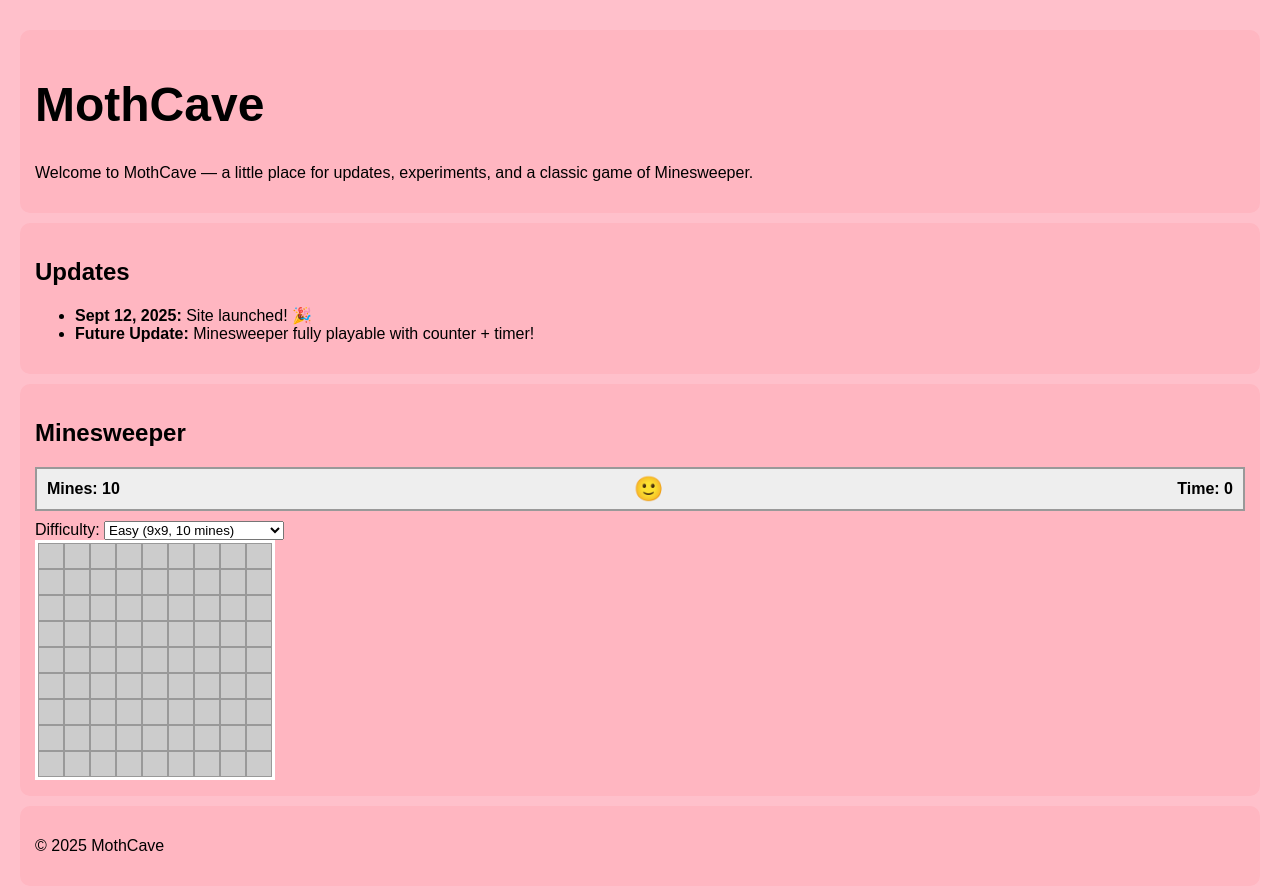
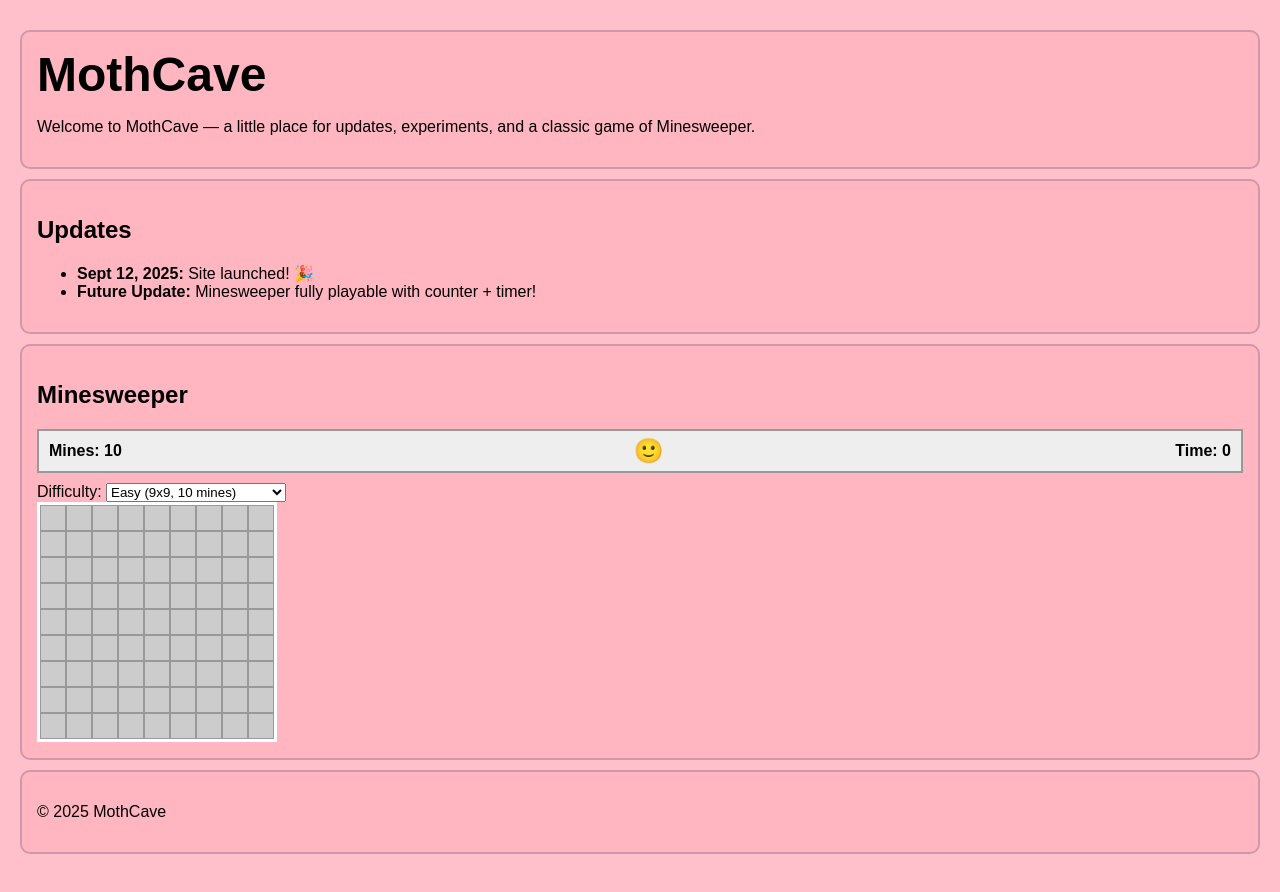
Before and after one commit to Mothi09/MothCave, a plain HTML site: page index.html in a window 1280 px wide. Drawn offline with Linux system fonts and the light colour scheme.

Commit message:
Update styles.css

```diff
--- a/styles.css
+++ b/styles.css
@@ -1,4 +1,4 @@
-/* General */
+/* === General site layout === */
 body {
   background-color: pink;
   font-family: Arial, sans-serif;
@@ -6,19 +6,21 @@ body {
   padding: 20px;
 }
 
-header, section, footer {
-  background: #ffb6c1;
+header, .box {
+  background: #ffb6c1; /* darker pink panels */
   padding: 15px;
   margin: 10px 0;
   border-radius: 10px;
+  border: 2px solid #cc99aa;
 }
 
 .title {
   font-family: Papyrus, fantasy;
   font-size: 3rem;
+  margin: 0 0 10px;
 }
 
-/* Minesweeper */
+/* === Minesweeper specific === */
 .game-header {
   display: flex;
   justify-content: space-between;
```
